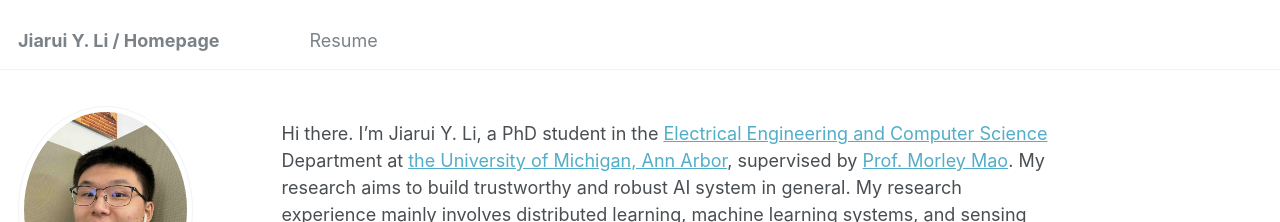
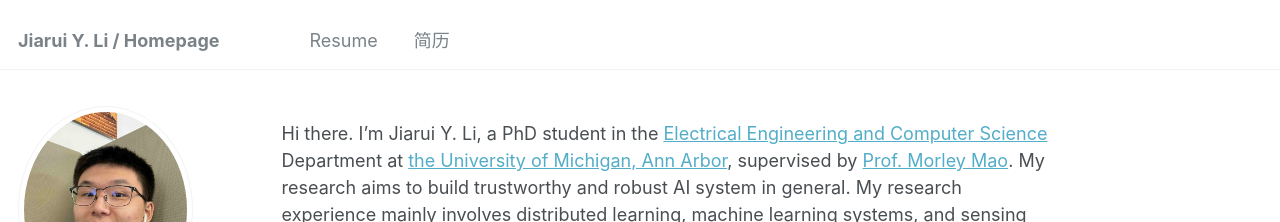
Before and after one commit to yiluli/yiluli.github.io, a Jekyll site: the page built from _pages/about.md, in a window 1280 px wide. Shown: the top 222 px of the page. Built offline with Jekyll 4.4.1, drawn with Linux system fonts in a browser that asks for light colours; some web fonts are replaced.

Commit message:
update: fix typo & add 简历 tab

```diff
--- a/_data/navigation.yml
+++ b/_data/navigation.yml
@@ -10,6 +10,9 @@ main:
 
   - title: "Resume"
     url: /files/JiaruiLi_resume.pdf
+
+  - title: "简历"
+    url: /files/JiaruiLi_resumeChinese.pdf
 
   # - title: "Publications"
   #   url: /publications/
```
Also changed, not shown: 1 other file.
